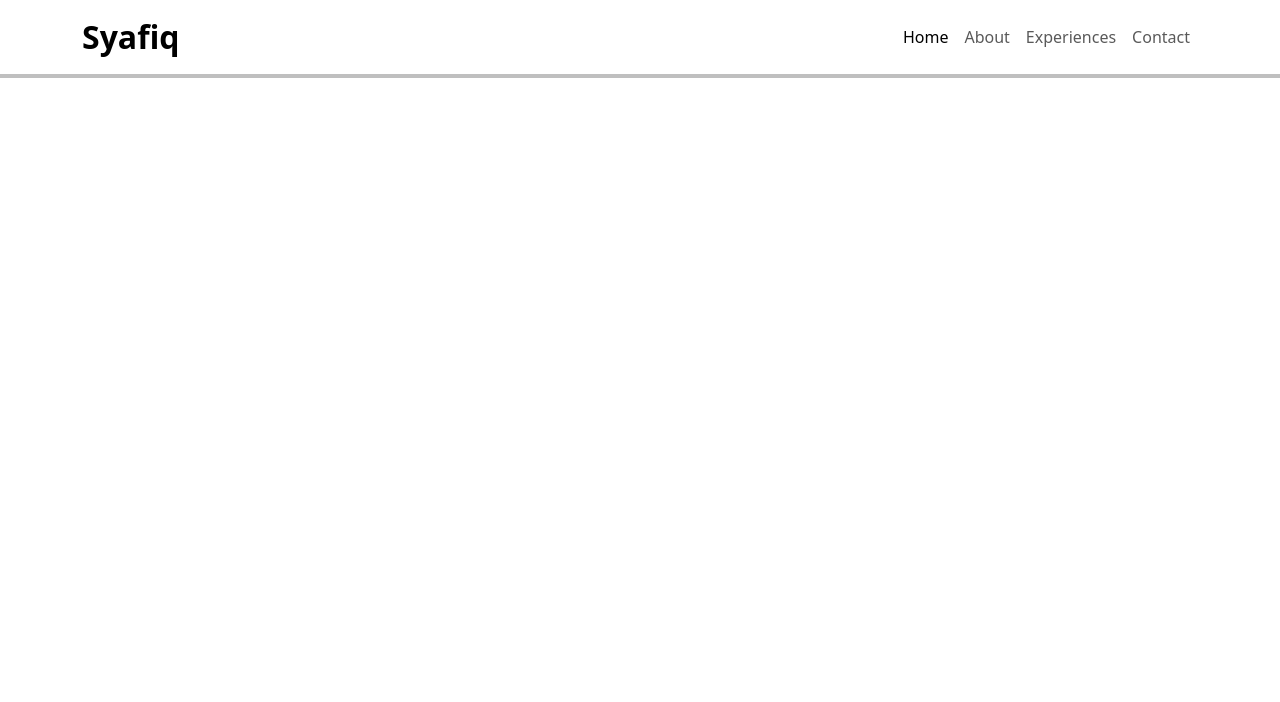
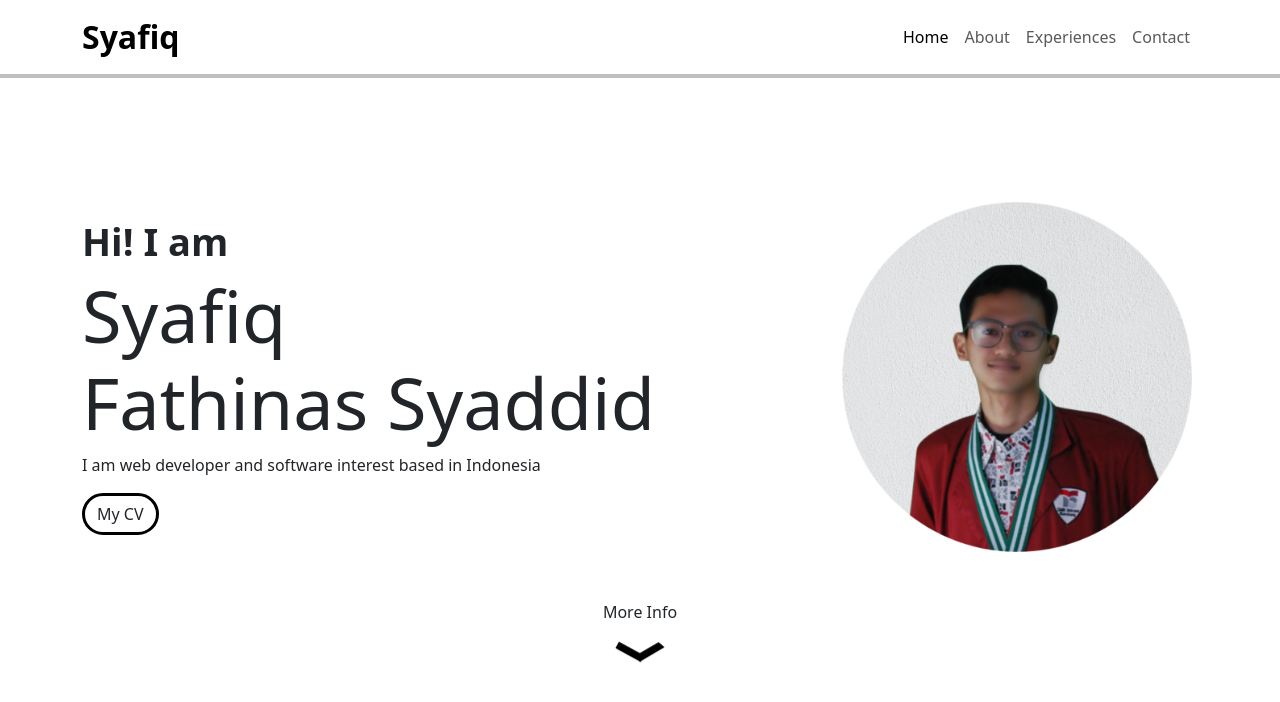
Before and after one commit to syafiqAsyaddid/Syafiq-Portfolio, a plain HTML site: page index.html in a window 1280 px wide. Drawn offline with nearby package versions, Linux system fonts and the light colour scheme.

Commit message:
add home

```diff
--- a/index.html
+++ b/index.html
@@ -33,6 +33,23 @@
           </div>
         </div>
       </nav>
+    <section id="home" class="home container">
+        <div class="row d-flex align-items-center">
+            <div class="col-8">
+                <h3 class="fw-semibold">Hi! I am</h3>
+                <h1 class="bold">Syafiq <br> Fathinas Syaddid</h1>
+                <p>I am web developer and software interest based in Indonesia</p>
+                <a class="btn" href="images/CV Syafiq Fathinas Syaddid.pdf" download>My CV</a>
+            </div>
+            <div class="col-4">
+                <img class="myphoto" src="images/potrait1.png" alt="Potrait">
+            </div>
+        </div>
+        <div class="arrow w-90 d-flex align-items-center flex-column mt-5">
+            <a class="text-decoration-none text-dark" href="#about">More Info</a>
+            <img id="arrow" class="mt-2" src="images/arrow.svg" alt="arrow">
+        </div>
+    </section>
 
 
     <script src="https://cdn.jsdelivr.net/npm/@popperjs/core@2.11.6/dist/umd/popper.min.js" integrity="sha384-oBqDVmMz9ATKxIep9tiCxS/Z9fNfEXiDAYTujMAeBAsjFuCZSmKbSSUnQlmh/jp3" crossorigin="anonymous"></script>
--- a/style.css
+++ b/style.css
@@ -1,4 +1,52 @@
+section {
+    padding-top: 128px;
+}
+
 .navbar {
     background-color: white;
     box-shadow: 0 0 0 4px rgba(0, 0, 0,0.25);
 }
+
+.btn {
+    border: 3px solid black;
+    border-radius: 24px;
+}
+
+.btn:hover {
+    border: 3px solid black;
+    background-color: black;
+    color: white;
+}
+
+.home h1 {
+    font-size: 72px;
+}
+
+.home h3 {
+    font-size: 38px;
+}
+
+.myphoto {
+    width: 350px;
+    height: 350px;
+}
+
+.home .arrow img {
+    width: 50px;
+}
+
+#arrow {
+    animation: 1.5s upDown infinite;
+}
+
+@keyframes upDown {
+    0% {
+        transform: translateY(0);
+    }
+    50% {
+        transform: translateY(10px);
+    }
+    100%{
+        transform: translateY(0);
+    }
+}
```
Also changed, not shown: images/arrow.svg (added), images/potrait.jpg (added), images/potrait1.png (added), 1 other file.
